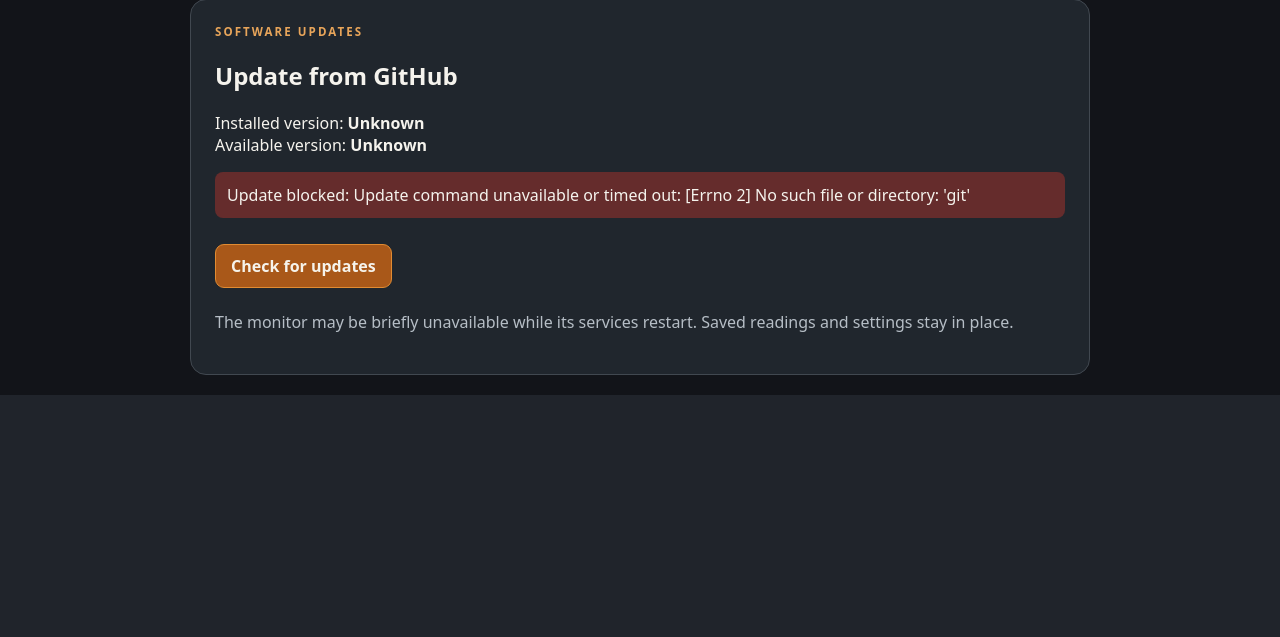
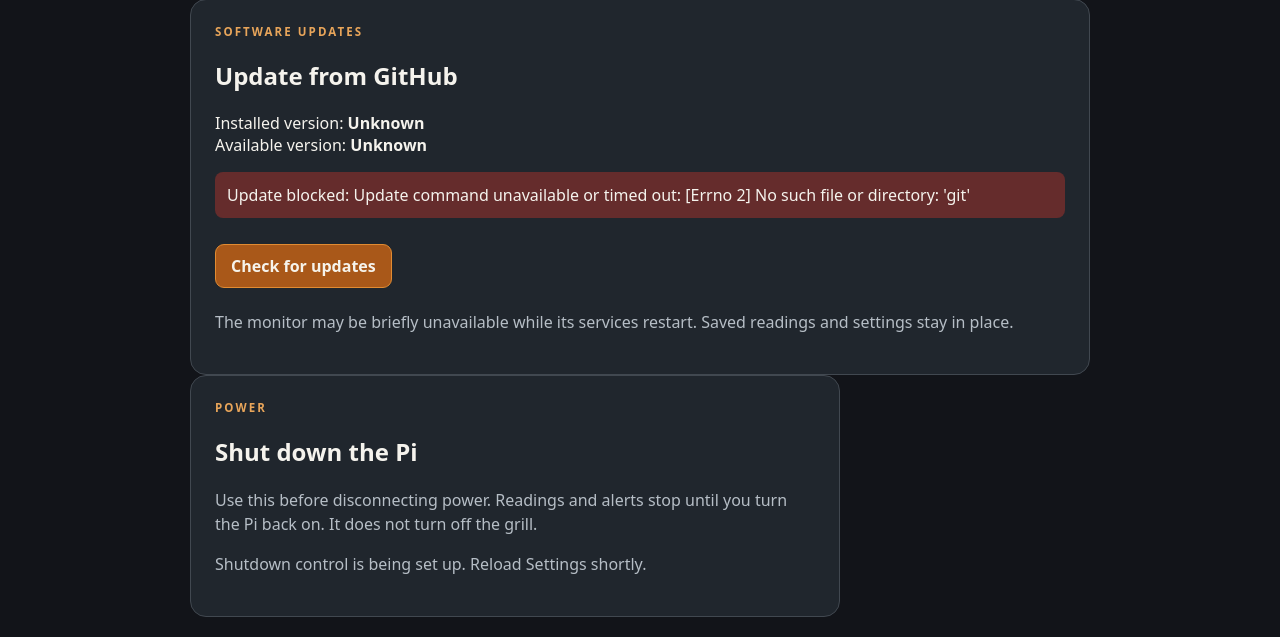
Before and after one commit to RLF62/traeger-grill-monitor, a Flask app: page /settings in a window 1280 px wide. Shown: the part 2115-2752 px from the top of the page. Before the commit the page ends 2510 px from the top, so only its background shows below. Run offline with Flask 3, Linux system fonts and the light colour scheme.

Commit message:
Add confirmed safe Pi shutdown with progress screen (v1.0.21)

```diff
--- a/app.py
+++ b/app.py
@@ -24,6 +24,7 @@ import backup_export
 import alert_delivery
 import hopper_trend
 import cook_notification
+import shutdown_manager
 from eta import estimate
 
 BASE = Path(__file__).resolve().parent
@@ -352,9 +353,24 @@ def settings():
                            pellet_calibration=calibration, pellet_raw=raw,
                            pellet_percent=pellet_calibration.percent(raw, calibration) if raw is not None else None,
                            rgb_led_available=Path("/etc/systemd/system/traeger-led.service").exists(),
+                           shutdown_available=shutdown_manager.available(),
                            csrf=csrf_token(), result=request.args.get("result", ""),
                            update=update_manager.status(),
                            update_error=session.pop("update_error", ""))
+
+
+@app.route("/settings/shutdown", methods=["GET", "POST"])
+def shutdown_pi():
+    if not safe_credential_form():
+        abort(403)
+    if request.method == "POST":
+        check_csrf()
+        try:
+            shutdown_manager.start()
+        except shutdown_manager.ShutdownError as exc:
+            return render_template("confirm_shutdown.html", csrf=csrf_token(), error=str(exc)), 503
+        return render_template("shutting_down.html")
+    return render_template("confirm_shutdown.html", csrf=csrf_token(), error=None)
 
 
 @app.route("/settings/pellet-calibration", methods=["POST"])
--- /dev/null
+++ b/shutdown_manager.py
@@ -0,0 +1,26 @@
+"""Request the dedicated shutdown service without broad root privileges."""
+import subprocess
+from pathlib import Path
+
+UNIT = "traeger-shutdown.service"
+UNIT_PATH = Path("/etc/systemd/system") / UNIT
+
+
+class ShutdownError(Exception):
+    pass
+
+
+def available():
+    return UNIT_PATH.is_file()
+
+
+def start():
+    if not available():
+        raise ShutdownError("Shutdown service is not installed yet.")
+    try:
+        result = subprocess.run(["sudo", "-n", "/usr/bin/systemctl", "start", "--no-block", UNIT],
+                                capture_output=True, text=True, timeout=6, check=False)
+    except (OSError, subprocess.TimeoutExpired) as exc:
+        raise ShutdownError("Could not request shutdown: {}".format(exc)) from exc
+    if result.returncode:
+        raise ShutdownError((result.stderr or "Shutdown request failed.").strip()[-200:])
--- a/static/style.css
+++ b/static/style.css
@@ -157,3 +157,12 @@ select { display:block; width:min(100%,480px); padding:11px; border-radius:8px;
 .history-list small { color:#aab7c0; }
 .history-actions { display:flex; flex-wrap:wrap; gap:16px; }
 .metrics .sensor-warning { color:#ffbc73; line-height:1.4; }
+.power-card { max-width:650px; }
+.power-button, .secondary-link { display:inline-block; padding:10px 15px; border-radius:7px; text-decoration:none; color:#fff; }
+.power-button { border:1px solid #c76934; background:#9d4e26; }
+.power-button:hover, .power-button:focus-visible { background:#b85e2c; }
+.secondary-link { border:1px solid #60707c; background:#303943; }
+.shutdown-track { height:10px; border-radius:99px; overflow:hidden; background:#39444d; margin:22px 0; }
+.shutdown-track span { display:block; width:36%; height:100%; border-radius:99px; background:#ffad48; animation:shutdown-progress 2s ease-in-out infinite alternate; }
+@keyframes shutdown-progress { from { transform:translateX(-90%); } to { transform:translateX(280%); } }
+@media(prefers-reduced-motion:reduce) { .shutdown-track span { animation:none; width:100%; } }
--- a/templates/settings.html
+++ b/templates/settings.html
@@ -67,4 +67,9 @@
 <button name="action" value="check">Check for updates</button>
 {% if update.update_available and not update.blocked and update.phase != 'running' %}<button name="action" value="install">Install update</button>{% endif %}
 </form><p class="note">The monitor may be briefly unavailable while its services restart. Saved readings and settings stay in place.</p>
+</section>
+<section class="card power-card"><p class="eyebrow">POWER</p><h2>Shut down the Pi</h2>
+<p class="note">Use this before disconnecting power. Readings and alerts stop until you turn the Pi back on. It does not turn off the grill.</p>
+{% if shutdown_available %}<a class="power-button" href="{{ url_for('shutdown_pi') }}">Shut down Pi…</a>
+{% else %}<p class="note">Shutdown control is being set up. Reload Settings shortly.</p>{% endif %}
 </section></main></body></html>
--- a/update_manager.py
+++ b/update_manager.py
@@ -118,10 +118,16 @@ def install():
         if result["blocked"]:
             raise UpdateError(result["reason"])
         if not result["update_available"]:
+            helper = BASE / "deploy" / "install-shutdown.sh"
+            if helper.is_file():
+                command(["bash", str(helper)], timeout=20)
             write_state("current", "Already on the latest GitHub version.")
             return
         previous = git("rev-parse", "HEAD", user=owner)
         git("merge", "--ff-only", "origin/main", user=owner)
+        helper = BASE / "deploy" / "install-shutdown.sh"
+        if helper.is_file():
+            command(["bash", str(helper)], timeout=20)
         if git("diff", "--name-only", previous, "HEAD", "--", "requirements.txt", user=owner):
             python = BASE / ".venv" / "bin" / "python"
             if not python.exists():
```
Also changed, not shown: docs/INSTALL.md (+1 -0 lines), docs/USER_GUIDE.md (+2 -0 lines), templates/confirm_shutdown.html (added, +9 -0 lines), templates/shutting_down.html (added, +7 -0 lines), tests/test_shutdown.py (added, +45 -0 lines), README.md, 3 other files.
